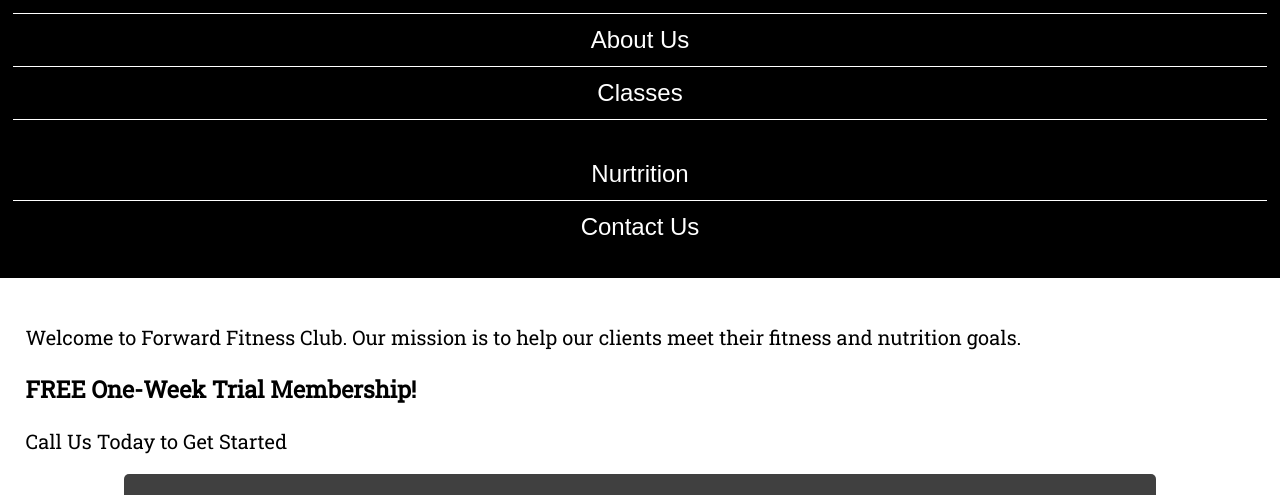
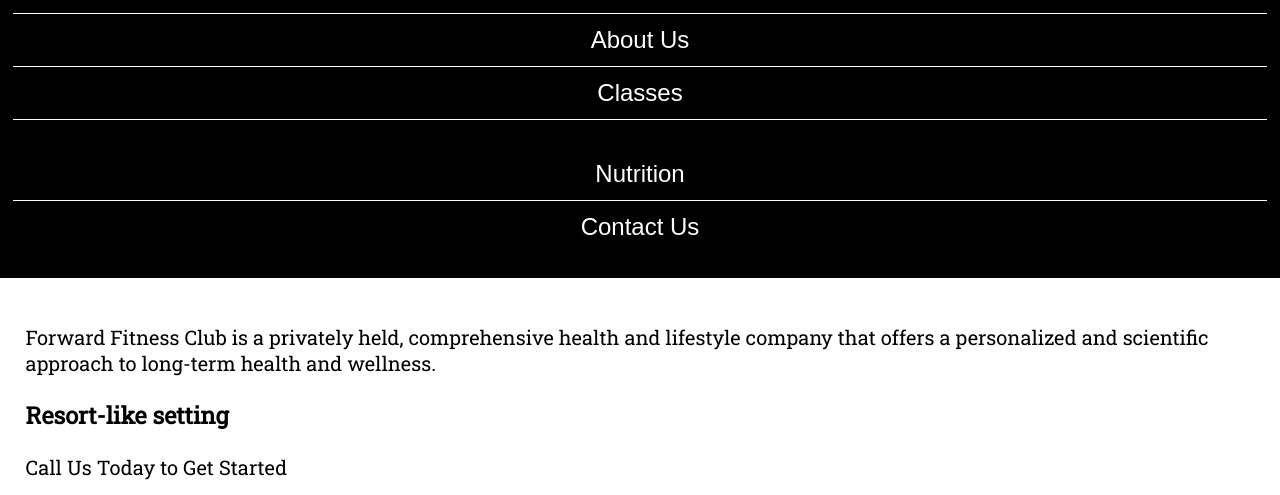
Before and after one commit to fg9869/fg9869.github.io, a plain HTML site: page fitness/index.html in a window 1280 px wide. Shown: the part 242-737 px from the top of the page. Drawn offline with Linux system fonts and the light colour scheme; a web font is replaced by a local one.

Commit message:
Chapter 5

```diff
--- a/fitness/index.html
+++ b/fitness/index.html
@@ -20,7 +20,7 @@
         <li><a href="index.html"> Home</a></li>
         <li><a href="about.html">About Us</a></li>
         <li><a href="classes.html">Classes</a></li>
-        <li>><a href="nutrition.html">Nurtrition</a></li>
+        <li>><a href="nutrition.html">Nutrition</a></li>
         <li><a href="contact.html">Contact Us</a></li>
         </ul>
 
@@ -36,8 +36,8 @@
     <main>
         <div class="mobile">
 
-            <p>Welcome to Forward Fitness Club. Our mission is to help our clients meet their fitness and nutrition goals.</p>
-            <h3>FREE One-Week Trial Membership!</h3>
+            <p>Forward Fitness Club is a privately held, comprehensive health and lifestyle company that offers a personalized and scientific approach to long-term health and wellness.</p>
+            <h3>Resort-like setting</h3>
             <p>Call Us Today to Get Started</p>
             <p class="tel-link"><a href="tel:8145559608">(814) 555-9608</a></p>
 
```
Also changed, not shown: fitness/about.html (+1 -1 lines), fitness/contact.html (+1 -1 lines), fitness/template.html (+1 -1 lines).
